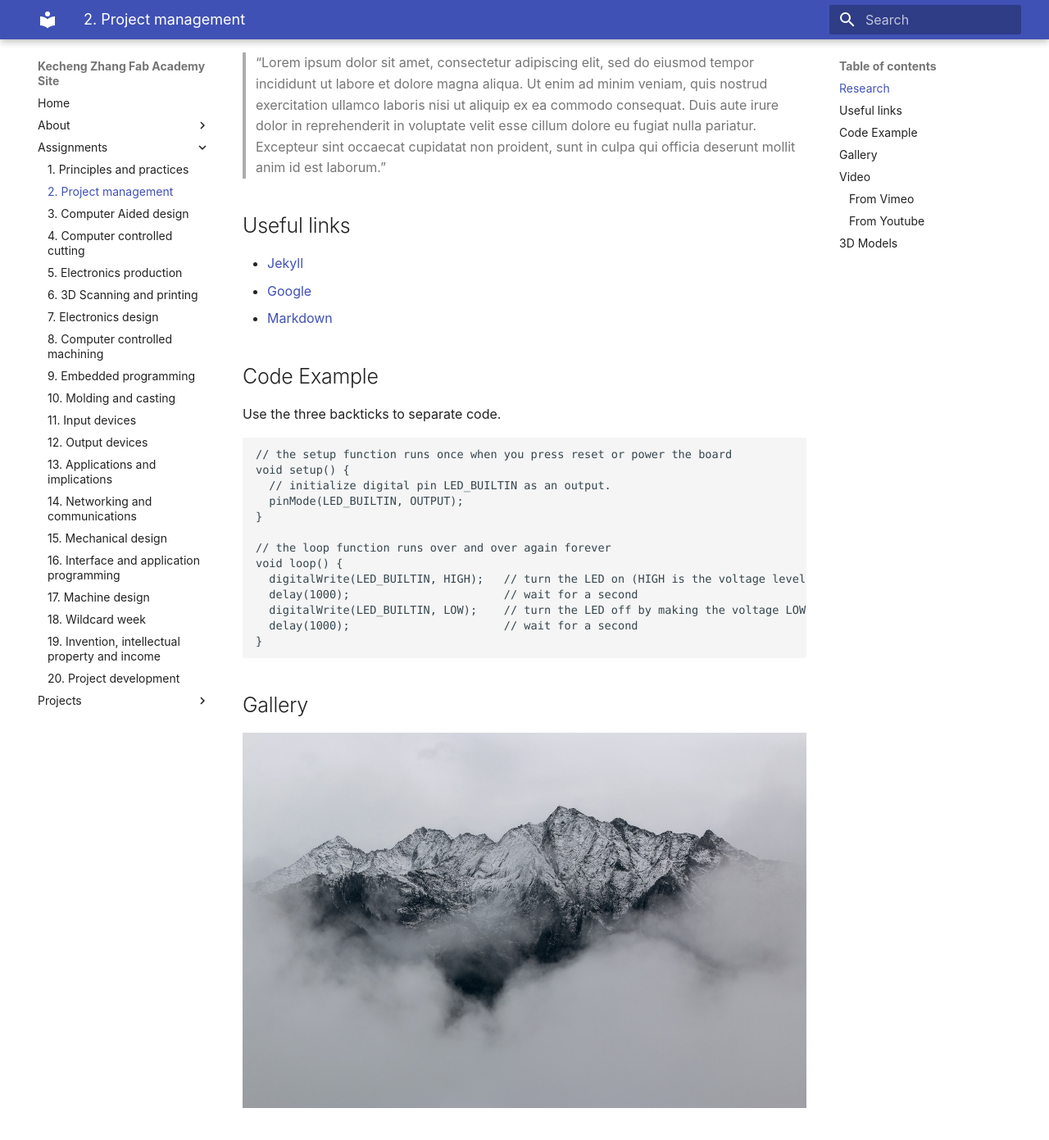
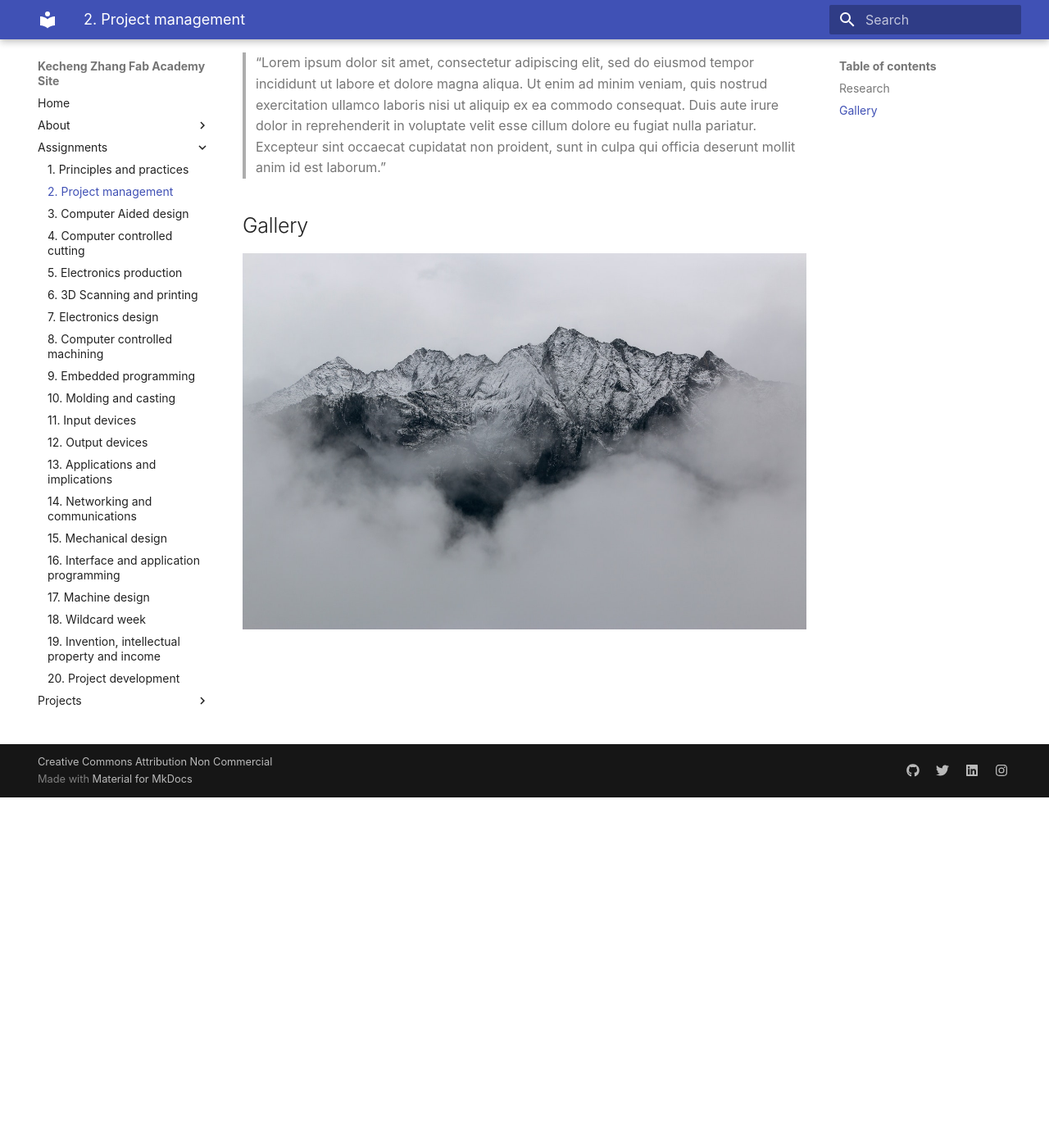
Before and after one commit to kecheeng/example-repository, an MkDocs documentation site: the page built from _docs/assignments/week02.md, in a window 1280 px wide and 1400 px high, scrolled down 427 px. Shown: the top 1391 px of the window at 82% size. Built offline with MkDocs 1.6.1 and Material for MkDocs 9.7.7, drawn with Linux system fonts in a browser that asks for light colours; some of the changed text lies outside the part shown.

Commit message:
Deploying website

````diff
--- a/_docs/assignments/week02.md
+++ b/_docs/assignments/week02.md
@@ -8,54 +8,7 @@
 
 > "Lorem ipsum dolor sit amet, consectetur adipiscing elit, sed do eiusmod tempor incididunt ut labore et dolore magna aliqua. Ut enim ad minim veniam, quis nostrud exercitation ullamco laboris nisi ut aliquip ex ea commodo consequat. Duis aute irure dolor in reprehenderit in voluptate velit esse cillum dolore eu fugiat nulla pariatur. Excepteur sint occaecat cupidatat non proident, sunt in culpa qui officia deserunt mollit anim id est laborum."
 
-## Useful links
-
-- [Jekyll](http://jekyll.org)
-- [Google](http://google.com)
-- [Markdown](https://en.wikipedia.org/wiki/Markdown)
-
-## Code Example
-
-Use the three backticks to separate code.
-
-```
-// the setup function runs once when you press reset or power the board
-void setup() {
-  // initialize digital pin LED_BUILTIN as an output.
-  pinMode(LED_BUILTIN, OUTPUT);
-}
-
-// the loop function runs over and over again forever
-void loop() {
-  digitalWrite(LED_BUILTIN, HIGH);   // turn the LED on (HIGH is the voltage level)
-  delay(1000);                       // wait for a second
-  digitalWrite(LED_BUILTIN, LOW);    // turn the LED off by making the voltage LOW
-  delay(1000);                       // wait for a second
-}
-```
 
 ## Gallery
 
 ![](../images/sample-photo.jpg)
-
-## Video
-
-### From Vimeo
-
-<iframe src="https://player.vimeo.com/video/10048961" width="640" height="480" frameborder="0" webkitallowfullscreen mozallowfullscreen allowfullscreen></iframe>
-<p><a href="https://vimeo.com/10048961">Sound Waves</a> from <a href="https://vimeo.com/radarboy">George Gally (Radarboy)</a> on <a href="https://vimeo.com">Vimeo</a>.</p>
-
-### From Youtube
-
-<iframe width="560" height="315" src="https://www.youtube.com/embed/jjNgJFemlC4" frameborder="0" allow="autoplay; encrypted-media" allowfullscreen></iframe>
-
-## 3D Models
-
-<div class="sketchfab-embed-wrapper"><iframe width="640" height="480" src="https://sketchfab.com/models/658c8f8a2f3042c3ad7bdedd83f1c915/embed" frameborder="0" allow="autoplay; fullscreen; vr" mozallowfullscreen="true" webkitallowfullscreen="true"></iframe>
-
-<p style="font-size: 13px; font-weight: normal; margin: 5px; color: #4A4A4A;">
-    <a href="https://sketchfab.com/models/658c8f8a2f3042c3ad7bdedd83f1c915?utm_medium=embed&utm_source=website&utm_campaign=share-popup" target="_blank" style="font-weight: bold; color: #1CAAD9;">Dita&#39;s Gown</a>
-    by <a href="https://sketchfab.com/francisbitontistudio?utm_medium=embed&utm_source=website&utm_campaign=share-popup" target="_blank" style="font-weight: bold; color: #1CAAD9;">Francis Bitonti Studio</a>
-    on <a href="https://sketchfab.com?utm_medium=embed&utm_source=website&utm_campaign=share-popup" target="_blank" style="font-weight: bold; color: #1CAAD9;">Sketchfab</a>
-</p>
-</div>
````
Also changed, not shown: 1 other file.
